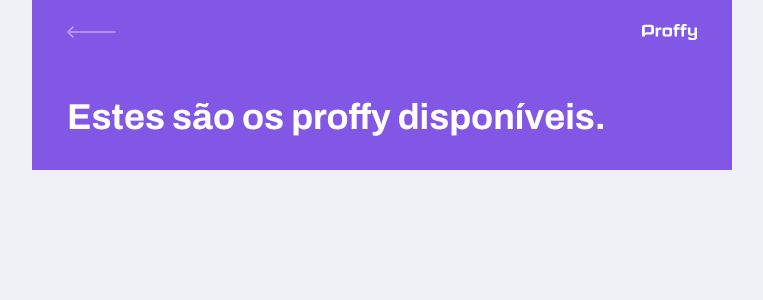
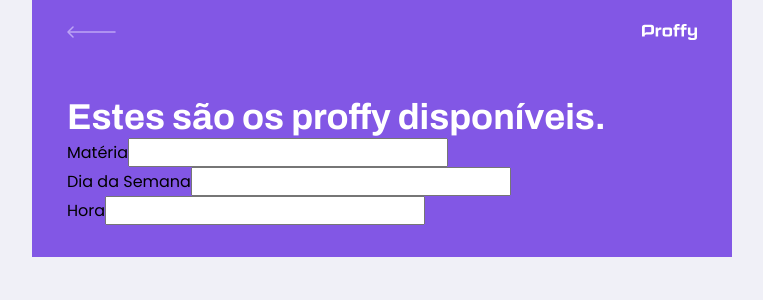
Before and after one commit to lopes-bot/Proffy, a React (Create React App) app: page /study in a window 1280 px wide. Shown: the top 300 px of the page, without its empty margins (258-1021 px from the left). Built offline with nearby package versions, Linux system fonts and the light colour scheme.

Commit message:
adicionando um formulario

```diff
--- a/public/index.html
+++ b/public/index.html
@@ -1,5 +1,5 @@
 <!DOCTYPE html>
-<html lang="en">
+<html lang="pt-br">
   <head>
     <meta charset="utf-8" />
 
--- a/src/components/pageHeader/index.tsx
+++ b/src/components/pageHeader/index.tsx
@@ -21,7 +21,8 @@
         <img src={logoImg} alt="proffy"></img>
       </div>
       <div className="header-content">
-  <strong>{props.title}</strong>
+         <strong>{props.title}</strong>
+        {props.children}
       </div>
 
     </header>
--- a/src/pages/TeacherList/index.tsx
+++ b/src/pages/TeacherList/index.tsx
@@ -6,7 +6,22 @@
 const TeacherList: React.FC = () => {
   return (<>
   <div id="page-teacher-list" className="container">
-    <PageHeader title="Estes são os proffy disponíveis."></PageHeader>
+    <PageHeader title="Estes são os proffy disponíveis.">
+      <form id="search-teachers">
+        <div className="input-block">
+          <label htmlFor="subject">Matéria</label>
+          <input type="text" id="subject"></input>
+        </div>
+        <div className="input-block">
+          <label htmlFor="week_day">Dia da Semana</label>
+          <input type="text" id="week_day"></input>
+        </div>
+        <div className="input-block">
+          <label htmlFor="time">Hora</label>
+          <input type="text" id="time"></input>
+        </div>
+      </form>
+    </PageHeader>
   </div>
   </>);
 }
```
